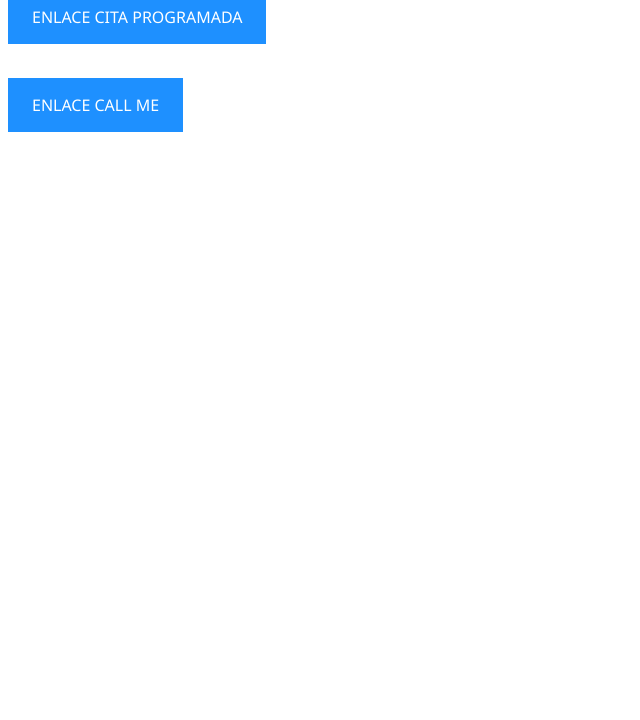
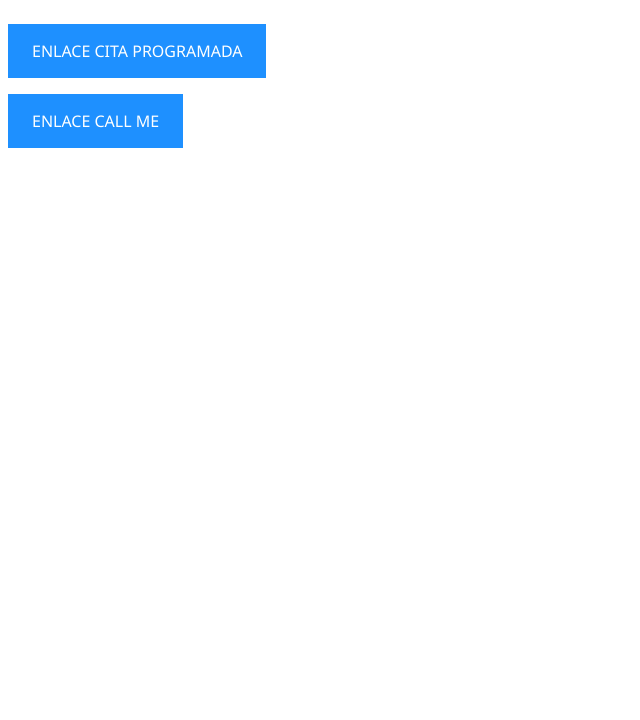
Before and after one commit to rmartinezvimed/rmartinezv.github.io, a plain HTML site: page index.html in a window 1280 px wide. Shown: the part 80-800 px from the top of the page, without its empty margins (0-640 px from the left). Drawn offline with Linux system fonts and the light colour scheme.

Commit message:
Cambia los enlaces para usar la ip interna

```diff
--- a/index.html
+++ b/index.html
@@ -8,8 +8,7 @@
 </head>
 <body>
     <h1>Pruebas App Links</h1>
-    <a href="https://online.imedhospitales.com/public/pasarela.aspx?ReferenciaId=CB176381-778E-4336-9263-E1D815BA1202&w=5">Enlace cita programada</a>
-    <br /><br /><br /><br />
-    <a href="https://online.imedhospitales.com/public/CallMe.aspx?ReferenciaId=CB176381-778E-4336-9263-E1D815BA1202&w=5&citapeticion=1">Enlace Call Me</a>
+    <a class="link-button" href="http://10.10.91.14:4444/public/pasarela.aspx?ReferenciaId=CB176381-778E-4336-9263-E1D815BA1202&w=5">Enlace cita programada</a><br>
+    <a class="link-button" href="http://10.10.91.14:4444/public/CallMe.aspx?ReferenciaId=CB176381-778E-4336-9263-E1D815BA1202&w=5&citapeticion=1">Enlace Call Me</a>
 </body>
 </html>
--- a/style.css
+++ b/style.css
@@ -1,5 +1,5 @@
 body {
-    font-family: 'Segoe UI', Tahoma, Geneva, Verdana, sans-serif;
+  font-family: 'Segoe UI', Tahoma, Geneva, Verdana, sans-serif;
 }
 
 a {
@@ -18,6 +18,11 @@ a:active {
   background-color: black;
 }
 
-a:visited {
-  background-color: #ccc;
+h1 {
+  margin-bottom: 1em;
 }
+
+.link-button {
+  display: inline-block;
+  margin: 0.5em 0;
+}
```
